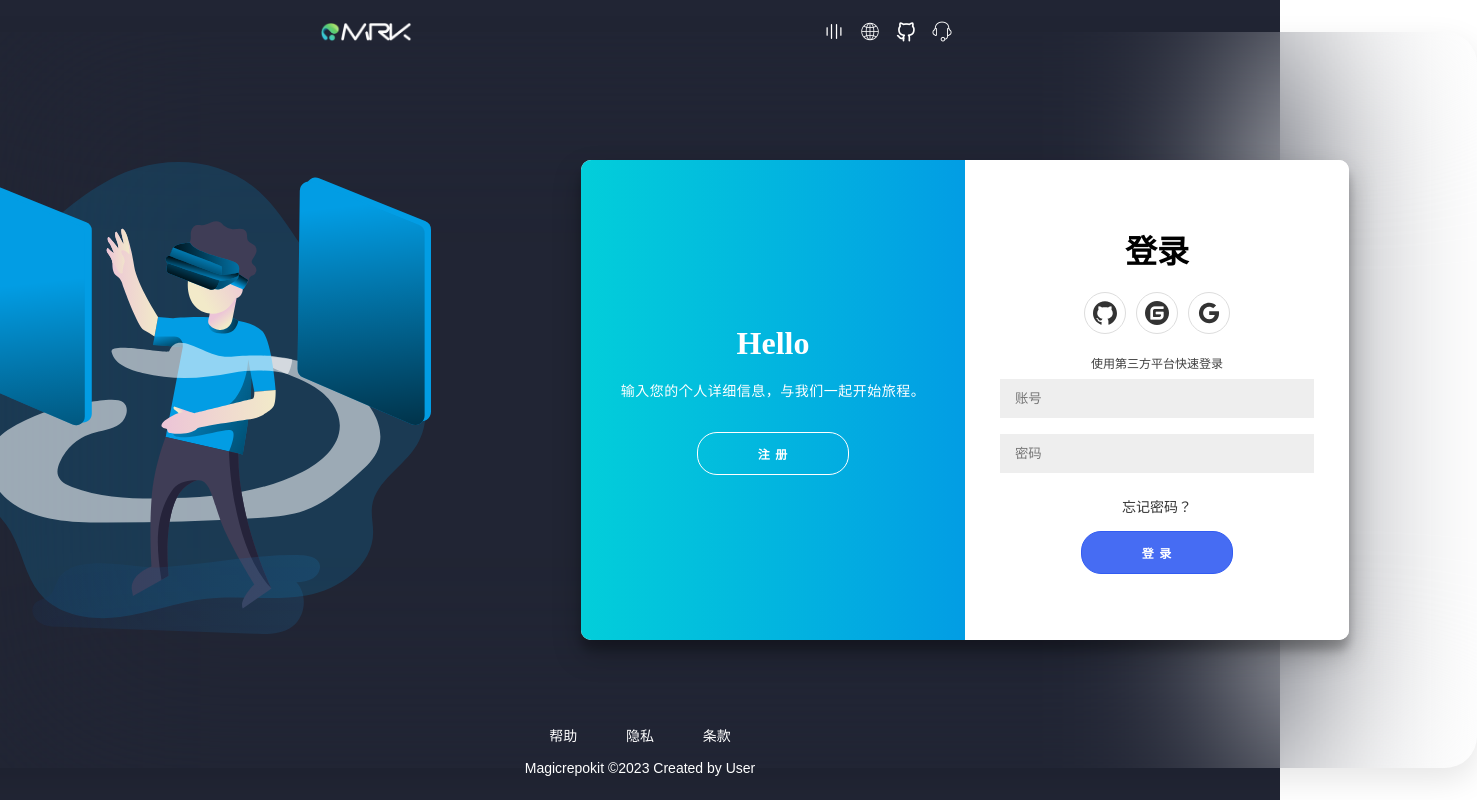
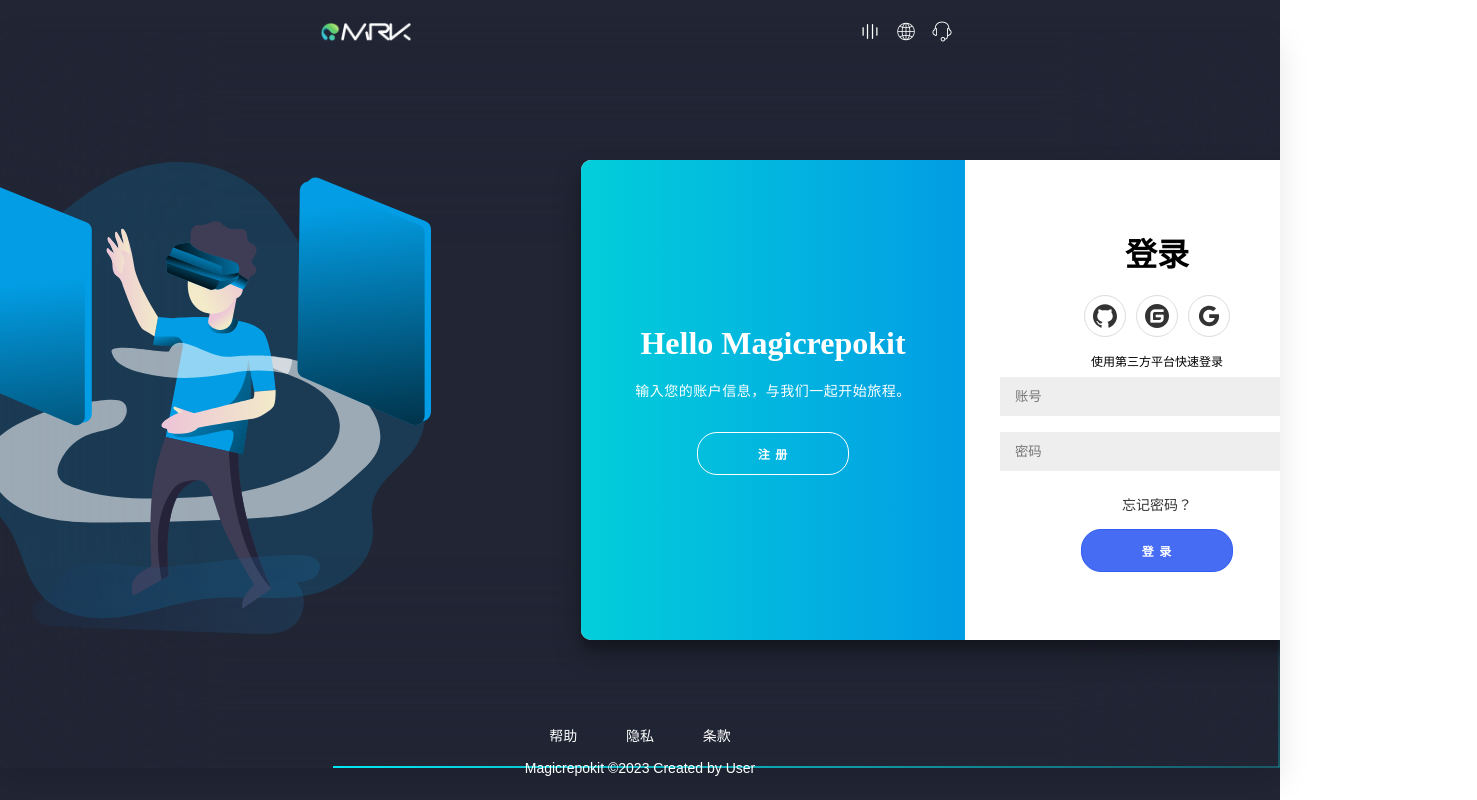
Before and after one commit to Magic-Repo-Kit/magic-manager, a React (Vite) app: page /auth in a window 1280 px wide. Shown: the whole page, 1477 px wide, since content can reach past the window. Built offline with nearby package versions, Linux system fonts and the light colour scheme; a web font is replaced by a local one.

Commit message:
登录页面添加闪光条

```diff
--- a/src/layouts/auth/index.jsx
+++ b/src/layouts/auth/index.jsx
@@ -5,13 +5,17 @@ import mrkLogo from '@/assets/images/mrk-dark.png';
 import loginBc1 from '@/assets/images/login-vr.svg';
 import loginBc2 from '@/assets/images/login-chip.svg';
 
-import { Layout, theme } from 'antd';
+import { Layout, Tooltip } from 'antd';
 const { Header, Footer, Sider, Content } = Layout;
 
 function Login() {
+  const lines = ['top', 'right', 'bottom', 'left'];
   return (
     <div className="login-container flx-center">
       <div className="login-form-bc flx-center">
+        {lines.map((index) => (
+          <div key={index} className="line"></div>
+        ))}
         <div>
           <img
             src={loginBc1}
@@ -38,18 +42,21 @@ function Login() {
       >
         <img src={mrkLogo} alt="" height="20" />
         <div>
+          <Tooltip title="全屏" color="transparent">
             <a>
               <i className="iconfont mr-menu-4 login-icon"></i>
             </a>
+          </Tooltip>
+          <Tooltip title="中/英" color="transparent">
             <a>
               <i className="iconfont mr-duoyuyan login-icon"></i>
             </a>
-          <a>
-            <i className="iconfont mr-github login-icon"></i>
-          </a>
+          </Tooltip>
           <a>
             <i className="iconfont mr-lianxiwomen login-icon"></i>
           </a>
+
+          <a>{/* <i className="iconfont mr-github login-icon"></i> */}</a>
         </div>
       </Header>
 
@@ -62,9 +69,9 @@ function Login() {
         }}
       >
         <div className="text-center flx-justify-around">
-          <a className="color-text-fff">帮助</a>
-          <a className="color-text-fff">隐私</a>
-          <a className="color-text-fff">条款</a>
+          <a className="color-text-fff user-select">帮助</a>
+          <a className="color-text-fff user-select">隐私</a>
+          <a className="color-text-fff user-select">条款</a>
         </div>
         <MrFooter />
       </Footer>
--- a/src/layouts/auth/index.scss
+++ b/src/layouts/auth/index.scss
@@ -25,8 +25,88 @@
     padding: 10%;
     // background: rgba(255, 255, 255, 0.375);
     box-shadow: 0 0.75rem 2rem 0 rgba(0, 0, 0, 0.1);
-    border-radius: 2rem;
+    border-radius: 2px;
     // border: 1px solid rgba(255, 255, 255, 0.125);
     backdrop-filter: blur(100px);
+
+    overflow: hidden;
+    .line {
+      position: absolute;
+      display: block;
+      &:nth-child(1) {
+        top: 0;
+        left: -100%;
+        width: 100%;
+        height: 2px;
+        background: linear-gradient(90deg, transparent, #03e9f4);
+        animation: btn-anim1 8s linear infinite;
+      }
+      @keyframes btn-anim1 {
+        0% {
+          left: -100%;
+        }
+        50%,
+        100% {
+          left: 100%;
+        }
+      }
+      &:nth-child(2) {
+        top: -100%;
+        right: 0;
+        width: 2px;
+        height: 100%;
+        background: linear-gradient(180deg, transparent, #03e9f4);
+        animation: btn-anim2 8s linear infinite;
+        animation-delay: 2s;
+      }
+
+      @keyframes btn-anim2 {
+        0% {
+          top: -100%;
+        }
+        50%,
+        100% {
+          top: 100%;
+        }
+      }
+      &:nth-child(3) {
+        bottom: 0;
+        right: -100%;
+        width: 100%;
+        height: 2px;
+        background: linear-gradient(270deg, transparent, #03e9f4);
+        animation: btn-anim3 8s linear infinite;
+        animation-delay: 4s;
+      }
+
+      @keyframes btn-anim3 {
+        0% {
+          right: -100%;
+        }
+        50%,
+        100% {
+          right: 100%;
+        }
+      }
+      &:nth-child(4) {
+        bottom: -100%;
+        left: 0;
+        width: 2px;
+        height: 100%;
+        background: linear-gradient(360deg, transparent, #03e9f4);
+        animation: btn-anim4 8s linear infinite;
+        animation-delay: 6s;
+      }
+
+      @keyframes btn-anim4 {
+        0% {
+          bottom: -100%;
+        }
+        50%,
+        100% {
+          bottom: 100%;
+        }
+      }
+    }
   }
 }
--- a/src/layouts/auth/loginForm/index.jsx
+++ b/src/layouts/auth/loginForm/index.jsx
@@ -97,6 +97,14 @@ function LoginForm() {
     }
   };
 
+  const [loginText, setLoginText] = useState('使用第三方平台快速登录');
+  const handleMouseEnter = (text) => {
+    setLoginText(text);
+  };
+
+  const handleMouseLeave = () => {
+    setLoginText('使用第三方平台快速登录');
+  };
   return (
     <div className="form-box">
       <div className="form-container-box" ref={containerRef}>
@@ -105,8 +113,14 @@ function LoginForm() {
           <form action="#" className="formIn">
             <h1>登录</h1>
             {/* 第三方登陆 */}
-            <div className="social-container flx-center">
-              <a className="social">
+            <div
+              className="social-container flx-center"
+              onMouseLeave={handleMouseLeave}
+            >
+              <a
+                className="social"
+                onMouseEnter={() => handleMouseEnter('使用Github登录')}
+              >
                 <GithubOutlined
                   style={{ fontSize: '24px' }}
                   onClick={(e) => {
@@ -115,7 +129,11 @@ function LoginForm() {
                   }}
                 />
               </a>
-              <a className="social">
+
+              <a
+                className="social"
+                onMouseEnter={() => handleMouseEnter('使用Gitee登录')}
+              >
                 <i
                   className="iconfont mr-gitee"
                   style={{ fontSize: '24px' }}
@@ -125,7 +143,11 @@ function LoginForm() {
                   }}
                 ></i>
               </a>
-              <a className="social">
+
+              <a
+                className="social"
+                onMouseEnter={() => handleMouseEnter('使用Google登录')}
+              >
                 <GoogleOutlined
                   style={{ fontSize: '24px' }}
                   onClick={(e) => {
@@ -135,7 +157,8 @@ function LoginForm() {
                 />
               </a>
             </div>
-            <span style={{ color: '#3f3f3f' }}>使用第三方平台快速登录</span>
+            <span className="login-quickly-text">{loginText}</span>
+
             <input
               type="text"
               placeholder="账号"
@@ -178,8 +201,8 @@ function LoginForm() {
         <div className="overlay-container">
           <div className="overlay">
             <div className="overlay-panel overlay-left">
-              <h1>欢迎回来！</h1>
-              <p>为了与我们保持联系，请使用您的个人信息登录。</p>
+              <h1>Welcome Back</h1>
+              <p>已有账号？GOGO！</p>
               <button
                 className="ghost"
                 id="signIn"
@@ -191,9 +214,8 @@ function LoginForm() {
               </button>
             </div>
             <div className="overlay-panel overlay-right">
-              {/* <h1>Hello Magicrepokit</h1> */}
-              <h1>Hello</h1>
-              <p>输入您的个人详细信息，与我们一起开始旅程。</p>
+              <h1>Hello Magicrepokit</h1>
+              <p>输入您的账户信息，与我们一起开始旅程。</p>
               <button
                 className="ghost"
                 id="signUp"
--- a/src/layouts/auth/loginForm/index.scss
+++ b/src/layouts/auth/loginForm/index.scss
@@ -214,11 +214,11 @@ input {
   transform: translateX(20%);
 }
 
+.sign-in-container {
   .social-container {
-  margin: 20px 0;
-}
-
-.social-container a {
+    margin: 20px 0 15px 0;
+    .social {
+      cursor: pointer;
       border: 1px solid #dddddd;
       border-radius: 50%;
       display: inline-flex;
@@ -232,3 +232,8 @@ input {
         transform: scale(0.95);
       }
     }
+  }
+  .login-quickly-text {
+    transition: opacity 0.3s ease; /* 添加过渡效果，让变化平滑进行 */
+  }
+}
--- a/src/styles/common.scss
+++ b/src/styles/common.scss
@@ -149,7 +149,12 @@
   -webkit-text-fill-color: transparent;
 }
 
-// 居中
+// 文字居中
 .text-center {
   text-align: center;
 }
+
+// 禁止选中
+.user-select {
+  user-select: none;
+}
```
Lines whose indentation alone changed are shown as unchanged.
